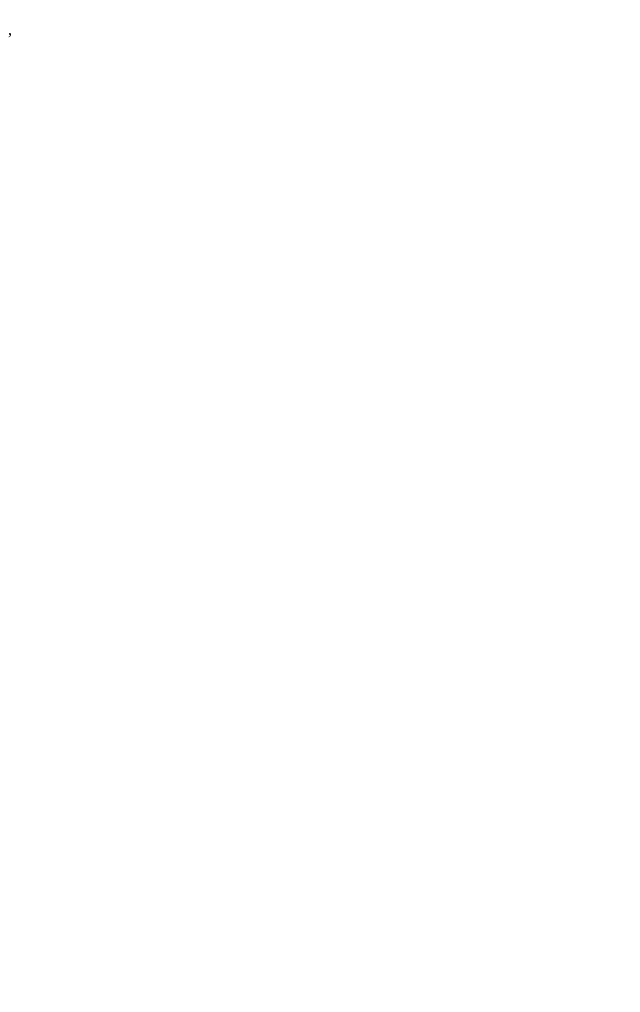
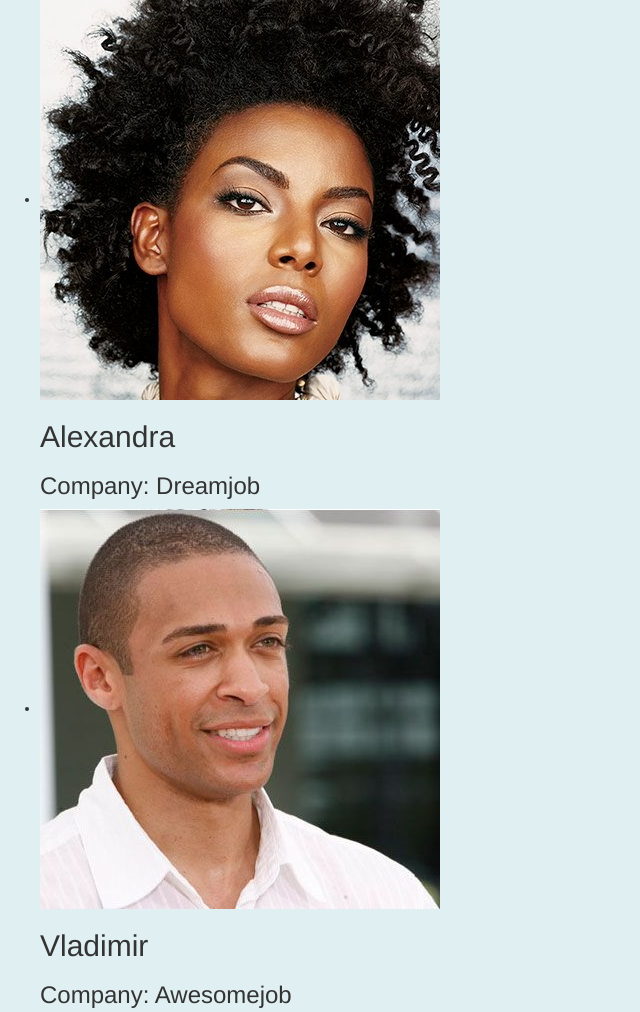
Before and after one commit to covrigel/angular_exercise, a plain HTML site: page index.html in a window 1280 px wide. Shown: the top 1012 px of the page, without its empty margins (0-640 px from the left). Before the commit the page ends 800 px from the top, so only its background shows below. Drawn offline with nearby package versions, Linux system fonts and the light colour scheme.

Commit message:
linked css and tested linking data through controller

```diff
--- a/index.html
+++ b/index.html
@@ -6,13 +6,22 @@
     <title>Angular Demo</title>
     <script src="lib/angular/angular.js"></script>
     <script src="js/controllers.js"></script>
+    <link rel="stylesheet" href="css/bootstrap.css">
+    <link rel="stylesheet" href="css/style.css">
   </head>
   <body>
 
     <!-- we are linking to myController -->
-    <div ng-controller="MyController">
-      <h1>{{author.name}}</h1>
-      <p>{{author.title + ", " + author.company}}</p>
+    <div class="main" ng-controller="MyController">
+    <ul class="artistlist">
+      <li class="artist cf" ng-repeat="item in artists">
+        <img ng-src="images/{{item.shortname}}.jpg" alt="Photo of {{item.name}}">
+        <div class="info">
+          <h2>{{item.name}}</h2>
+          <h3>Company: {{item.company}}</h3>
+        </div>
+      </li>
+    </ul>
     </div>
 
   </body>
```
